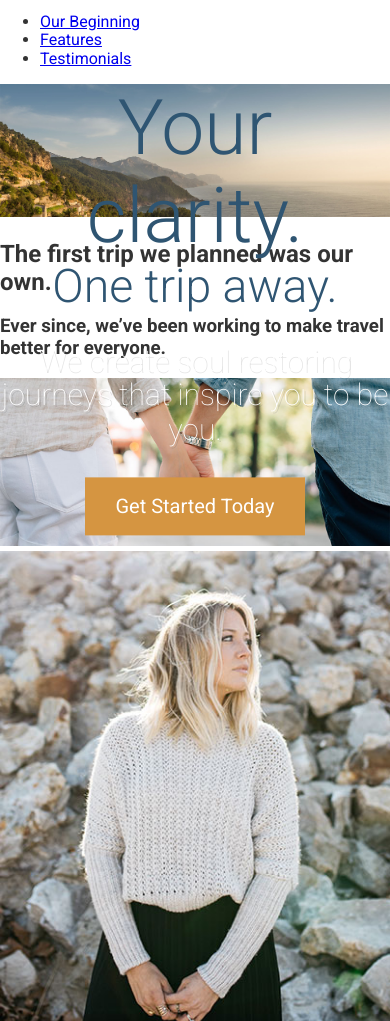
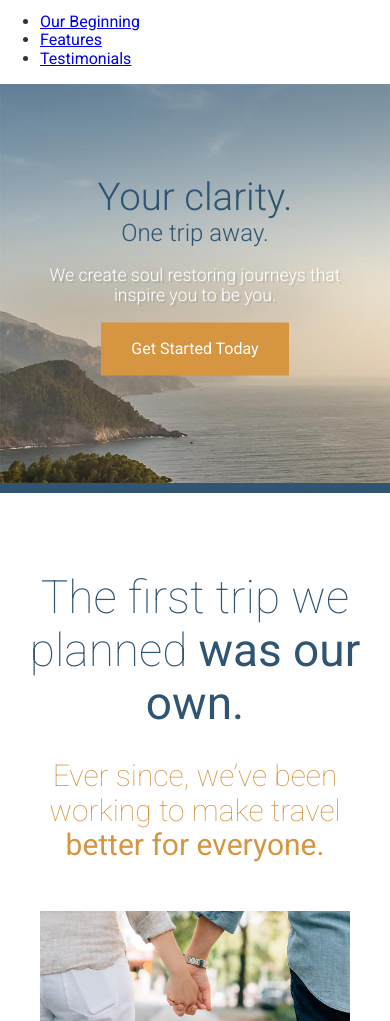
Before and after one commit to kprenesti/practice-travel-site, a website: page app/index.html in a window 390 px wide. Shown: the part 79-1100 px from the top of the page. Drawn offline with Linux system fonts and the light colour scheme.

Commit message:
Created styles for headlines and added media queries for hero section

```diff
--- /dev/null
+++ b/app/assets/styles/base/_mixins.css
@@ -0,0 +1,17 @@
+@define-mixin atSmall {
+  @media (min-width: 530px){
+    @mixin-content;
+  }
+}
+
+@define-mixin atMedium{
+  @media (min-width: 800px){
+    @mixin-content;
+  }
+}
+
+@define-mixin atLarge{
+  @media (min-width: 1200px){
+    @mixin-content;
+  }
+}
--- a/app/assets/styles/modules/_btn.css
+++ b/app/assets/styles/modules/_btn.css
@@ -10,7 +10,10 @@
   }
 
   &--large {
-    font-size: 1.25rem;
     padding: 1.1rem 1.9rem;
+
+    @mixin atSmall {
+      font-size: 1.25rem;
+    }
   }
 }
--- /dev/null
+++ b/app/assets/styles/modules/_headline.css
@@ -0,0 +1,35 @@
+.headline {
+  font-weight: 300;
+  font-size: 2.875rem;
+  color: $mainBlue;
+
+  &--centered {
+    text-align: center;
+  }
+
+  &--orange {
+    color: $mainOrange;
+  }
+
+  &--small {
+    font-size: 1.875rem;
+  }
+
+  &--narrow {
+    max-width: 500px;
+    margin-left: auto;
+    margin-right: auto;
+  }
+
+  &--thin {
+    font-weight: 100;
+  }
+
+  &--b-margin-small {
+    margin-bottom: .5em;
+  }
+
+  &--b-margin-large {
+    margin-bottom: 1.6em;
+  }
+}
--- a/app/assets/styles/modules/_large-hero.css
+++ b/app/assets/styles/modules/_large-hero.css
@@ -1,5 +1,10 @@
 .large-hero{
   position: relative;
+  border-bottom: 10px solid $mainBlue;
+
+  &__image {
+    display: block;
+  }
 
   &__text-content{
     width: 100%;
@@ -13,24 +18,40 @@
   &__title {
     font-weight: 300;
     color: $mainBlue;
-    font-size: 4.8rem;
+    font-size: 2.4rem;
     margin: 0;
+
+      @mixin atSmall {
+        font-size: 4.8rem;
+      }
+
   }
 
   &__subtitle {
     font-weight: 300;
     color: $mainBlue;
-    font-size: 2.9rem;
+    font-size: 1.5rem;
     margin: 0;
+
+    @mixin atSmall {
+      font-size: 2.9rem;
+    }
   }
 
   &__description {
     color: white;
-    font-size: 1.875rem;
-    font-weight: 100;
+    font-size: 1.1rem;
+    font-weight: 300;
     text-shadow: 2px 2px 0 rgba(0, 0, 0, .1);
-    max-width: 30rem;
+    max-width: 20rem;
     margin-left: auto;
     margin-right: auto;
+
+    @mixin atSmall {
+      font-size: 1.875rem;
+      max-width: 28rem;
+      /*font-weight: 200;*/
+    }
+
   }
 }
--- /dev/null
+++ b/app/assets/styles/modules/_page-section.css
@@ -0,0 +1,9 @@
+.page-section {
+  padding: 40px 0;
+
+  &--blue {
+    background-color: $mainBlue;
+    color: white;
+  }
+
+}
--- /dev/null
+++ b/app/assets/styles/modules/_wrapper.css
@@ -0,0 +1,14 @@
+.wrapper {
+  padding: 0 1.25rem;
+  max-width: 1200px;
+  margin: 0 auto;
+
+  &--medium {
+    max-width: 976px;
+  }
+
+  .wrapper {
+    margin-left: 0;
+    margin-right: 0;
+  }
+}
--- a/app/assets/styles/styles.css
+++ b/app/assets/styles/styles.css
@@ -1,5 +1,9 @@
 @import "normalize.css";
 @import "base/_global";
 @import "base/_variables";
+@import "base/_mixins";
 @import "modules/_btn";
 @import "modules/_large-hero";
+@import "modules/_wrapper";
+@import "modules/_page-section";
+@import "modules/_headline";
--- a/app/index.html
+++ b/app/index.html
@@ -22,28 +22,41 @@
   </header>
 
   <div class="large-hero">
-    <img src="assets/images/hero--large.jpg">
+    <picture>
+      <source srcset="assets/images/hero--large.jpg 1920w, assets/images/hero--large-hi-dpi.jpg 3840w" media="(min-width: 1250px)" />
+      <source srcset="assets/images/hero--medium.jpg 1380w, assets/images/hero--medium-high-dpi.jpg 2760w" media="(min-width: 990px)" />
+      <source srcset="assets/images/hero--small.jpg 990w, assets/images/hero--small-high-dpi.jpg 1980w" media="(min-width: 640px)" />
+      <img class="large-hero__image" srcset="assets/images/hero--smaller.jpg 640w, assets/images/hero--smaller-high-dpi.jpg 1280w" alt="View of mountains and ocean" />
+    </picture>
     <div class="large-hero__text-content">
+      <div class="wrapper">
         <h1 class="large-hero__title">Your clarity.</h1>
         <h2 class="large-hero__subtitle">One trip away.</h2>
         <p class="large-hero__description">We create soul restoring journeys that inspire you to be you.</p>
         <p><a class="btn btn--orange btn--large" href="#">Get Started Today</a></p>
       </div>
+    </div>
 
   </div>
 
-  <div id="our-beginning">
-    <h2>The first trip we planned was our own.</h2>
-    <h3>Ever since, we&rsquo;ve been working to make travel better for everyone.</h3>
+  <div id="our-beginning" class="page-section">
+    <div class="wrapper">
+      <h2 class="headline headline--centered headline--thin headline--b-margin-small">The first trip we planned <strong>was our own.</strong></h2>
+      <h3 class="headline headline--narrow headline--centered headline--orange headline--small headline--thin headline--b-margin-large">Ever since, we&rsquo;ve been working to make travel <strong>better for everyone.</strong></h3>
+      <div class="wrapper wrapper-medium">
         <img src="assets/images/first-trip.jpg" alt="Couple walking down a street.">
+      </div>
       <img src="assets/images/our-start.jpg" alt="Our founder, Jane Doe">
-    <h2>Here&rsquo;s how we got started&hellip;</h2>
+      <h2 class="headline">Here&rsquo;s how we got started&hellip;</h2>
       <p>Lorem ipsum dolor sit amet, consectetur adipisicing elit, sed do eiusmod tempor incididunt ut labore et dolore magna aliqua. Ut enim ad minim veniam, <a href="#">quis nostrud exercitation</a> ullamco laboris nisi ut aliquip ex ea commodo consequat. Duis aute irure dolor in reprehenderit in voluptate velit esse cillum dolore eu fugiat nulla pariatur. Excepteur sint occaecat cupidatat non proident, sunt in culpa qui officia deserunt mollit anim id est laborum.</p>
       <p>Duis aute irure dolor in <strong>reprehenderit in</strong> voluptate velit esse cillum dolore eu fugiat nulla pariatur. Excepteur sint occaecat cupidatat non proident, sunt in culpa qui officia deserunt mollit anim id est laborum. Lorem ipsum dolor sit amet, consectetur adipisicing elit, sed do eiusmod tempor incididunt ut labore et dolore magna aliqua.</p>
       <p>Duis aute irure dolor in reprehenderit in voluptate velit esse cillum dolore eu fugiat nulla pariatur. Excepteur sint occaecat cupidatat non proident, sunt in culpa qui officia deserunt mollit anim id est laborum velit esse cillum <strong>dolore eu fugiat.</strong></p>
     </div>
+  </div>
 
-  <div id="features">
+  <div id="features" class="page-section page-section--blue">
+    <div class="wrapper">
+
       <img src="assets/images/icons/star.svg">
       <h2>Our Features</h2>
 
@@ -63,8 +76,10 @@
       <h3>Survival Kit</h3>
       <p>Everytime you book an escape with us we send you a survival kit with the finest materials. The kit will allow you to setup a tent, start a fire, scratch your own back and lower your taxes.</p>
     </div>
+</div>
 
   <div id="testimonials">
+    <div class="wrapper">
         <img src="assets/images/icons/comment.svg">
         <h2>Real Testimonials</h2>
 
@@ -83,6 +98,7 @@
       <h3>6 Time Escaper</h3>
       <p>&ldquo;Duis aute irure dolor in reprehenderit in voluptate velit esse cillum dolore eu fugiat nulla pariatur. Excepteur sint occaecat cupidatat non proident, sunt in culpa qui officia deserunt mollit anim id est laborum. Lorem ipsum dolor sit amet, consectetur adipisicing elit, sed do eiusmod tempor incididunt ut.&rdquo;</p>
     </div>
+  </div>
 
   <footer>
     <p>Copyright &copy; 2016 Clear View Escapes. All rights reserved. <a class="btn btn--orange" href="#">Get in Touch</a></p>
--- a/app/temp/styles/styles.css
+++ b/app/temp/styles/styles.css
@@ -444,12 +444,23 @@ img {
 }
 
 .btn--large {
-  font-size: 1.25rem;
   padding: 1.1rem 1.9rem;
+}
+
+@media (min-width: 530px) {
+
+  .btn--large {
+    font-size: 1.25rem;
+  }
 }
 
 .large-hero{
   position: relative;
+  border-bottom: 10px solid #2f5572;
+}
+
+.large-hero__image {
+  display: block;
 }
 
 .large-hero__text-content{
@@ -465,23 +476,106 @@ img {
 .large-hero__title {
   font-weight: 300;
   color: #2f5572;
-  font-size: 4.8rem;
+  font-size: 2.4rem;
   margin: 0;
+}
+
+@media (min-width: 530px) {
+
+  .large-hero__title {
+    font-size: 4.8rem;
+  }
 }
 
 .large-hero__subtitle {
   font-weight: 300;
   color: #2f5572;
-  font-size: 2.9rem;
+  font-size: 1.5rem;
   margin: 0;
+}
+
+@media (min-width: 530px) {
+
+  .large-hero__subtitle {
+    font-size: 2.9rem;
+  }
 }
 
 .large-hero__description {
   color: white;
-  font-size: 1.875rem;
-  font-weight: 100;
+  font-size: 1.1rem;
+  font-weight: 300;
   text-shadow: 2px 2px 0 rgba(0, 0, 0, .1);
-  max-width: 30rem;
+  max-width: 20rem;
   margin-left: auto;
   margin-right: auto;
 }
+
+@media (min-width: 530px) {
+
+  .large-hero__description {
+    font-size: 1.875rem;
+    max-width: 28rem;/*font-weight: 200;*/
+  }
+}
+
+.wrapper {
+  padding: 0 1.25rem;
+  max-width: 1200px;
+  margin: 0 auto;
+}
+
+.wrapper--medium {
+  max-width: 976px;
+}
+
+.wrapper .wrapper {
+  margin-left: 0;
+  margin-right: 0;
+}
+
+.page-section {
+  padding: 40px 0;
+
+}
+
+.page-section--blue {
+  background-color: #2f5572;
+  color: white;
+}
+
+.headline {
+  font-weight: 300;
+  font-size: 2.875rem;
+  color: #2f5572;
+}
+
+.headline--centered {
+  text-align: center;
+}
+
+.headline--orange {
+  color: #d59541;
+}
+
+.headline--small {
+  font-size: 1.875rem;
+}
+
+.headline--narrow {
+  max-width: 500px;
+  margin-left: auto;
+  margin-right: auto;
+}
+
+.headline--thin {
+  font-weight: 100;
+}
+
+.headline--b-margin-small {
+  margin-bottom: .5em;
+}
+
+.headline--b-margin-large {
+  margin-bottom: 1.6em;
+}
--- a/package.json
+++ b/package.json
@@ -22,10 +22,12 @@
   },
   "devDependencies": {
     "autoprefixer": "^6.4.0",
+    "browser-sync": "^2.14.3",
     "gulp": "^3.9.1",
     "gulp-postcss": "^6.1.1",
     "gulp-watch": "^4.3.9",
     "postcss-import": "^8.1.2",
+    "postcss-mixins": "^5.0.1",
     "postcss-nested": "^1.0.0",
     "postcss-simple-vars": "^3.0.0"
   }
```
Also changed, not shown: gulp/tasks/styles.js (added, +17 -0 lines), gulp/tasks/watch.js (added, +28 -0 lines), gulpfile.js (+2 -25 lines), 1 other file. Lines whose indentation alone changed are shown as unchanged.
